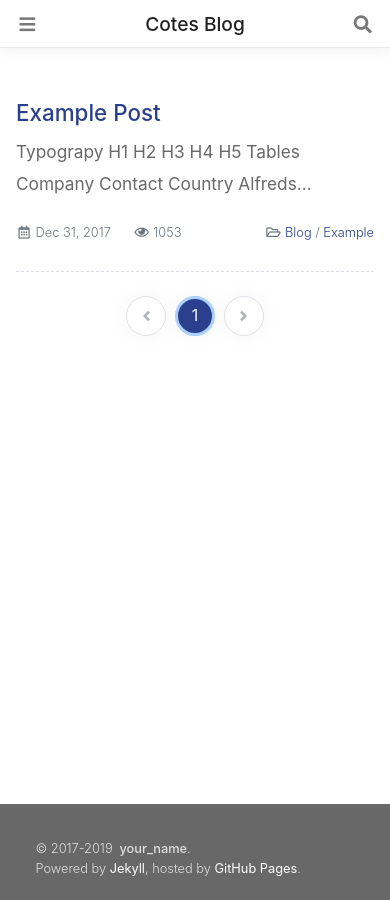
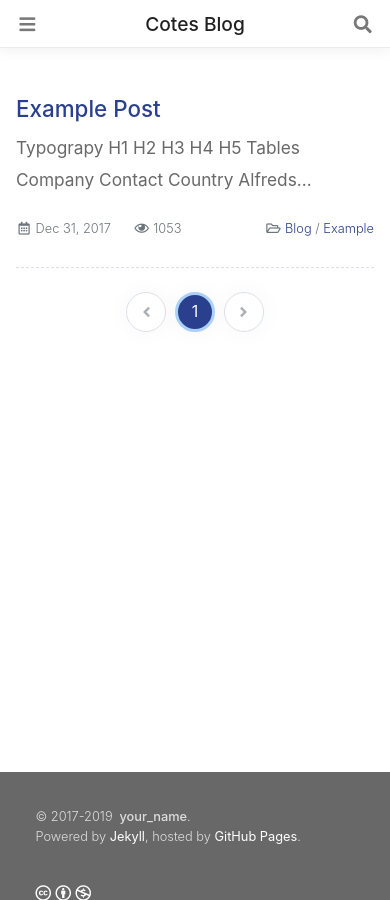
Before and after one commit to tracygu/tracygu.github.io, a Jekyll site: the page built from index.html, in a window 390 px wide and 900 px high. Built offline with Jekyll 4.4.1, drawn with Linux system fonts in a browser that asks for light colours; nearby versions of some CDN libraries; the list of posts is cut into pages by our own code; comment, search, counter and statistics services are not loaded.

Commit message:
Fixed the min-height of main block.

```diff
--- a/_layouts/home.html
+++ b/_layouts/home.html
@@ -2,7 +2,7 @@
 layout: default
 ---
 
-<div class="col-12 col-lg-11 col-xl-9 mt-3 mb-3 pt-1 pl-3 pr-3 pl-md-4 pr-md-4">
+<div class="col-12 col-lg-11 col-xl-9 pt-3 pb-3 pl-3 pr-3 pl-md-4 pr-md-4">
   <div id="post-list">
     {% for post in paginator.posts %}
     <div class="post-preview">
@@ -125,7 +125,7 @@
 
 </div> <!-- .col-12.col-sm-10 -->
 
-<div id="panel-wrap" class="col-xl-3 mt-5 mb-3 pl-0">
+<div id="panel-wrap" class="col-xl-3 pl-0">
   {% include panel.html %}
 </div>
 
--- a/_layouts/page.html
+++ b/_layouts/page.html
@@ -28,6 +28,6 @@
   </div> <!-- end .post -->
 </div><!-- end .col-12 -->
 
-<div id="panel-wrap" class="col-xl-3 mt-5 mb-3 pl-0">
+<div id="panel-wrap" class="col-xl-3 pl-0">
   {% include panel.html %}
 </div>
--- a/_layouts/post.html
+++ b/_layouts/post.html
@@ -98,7 +98,7 @@
 
 </div> <!-- end col-12.col-sm-8 -->
 
-<div id="post-panel" class="col-xl-3 mt-5 mb-3 pl-0">
+<div id="post-panel" class="col-xl-3 pl-0">
   {% include panel.html %}
 
   {% if page.toc %}
--- a/assets/css/src/main.scss
+++ b/assets/css/src/main.scss
@@ -179,7 +179,6 @@
   box-shadow: 0 4px 12px 0 rgba(0,0,0,.05);
 }
 
-
 #topbar i {
   color: #797878;
 }
@@ -277,7 +276,8 @@
 }
 
 #main>div.row>div {
-  min-height: calc(100vh - 3rem - 8rem - 4rem); /* 3rem for topbar, 8rem for footer, 4rem for topbar-down */
+  min-height: calc(100vh - 3rem - 8rem); /* 3rem for topbar, 8rem for footer */
+  margin-top: 3rem; /* same as the height of topbar */
 }
 
 #topbar.row,
@@ -292,6 +292,9 @@
   bottom: 0;
   height: 8rem; /* see the height of #main-wrap */
   background: #686868;
+  font-size: 0.8rem;
+  font-weight: 100;
+  color: #dddddd;
 }
 
 footer>div {
@@ -307,13 +310,6 @@
 
 footer>.d-flex>div {
   width: 370px;
-}
-
-footer {
-  font-size: 0.8rem;
-  font-weight: 100;
-  color: #dddddd;
-
 }
 
 footer .copyright a,
@@ -342,6 +338,7 @@
   top: 1rem;
   transition: top 0.2s ease-in-out;
   padding-right: 1.5rem;
+  margin-top: 3rem;
   margin-bottom: 6rem;
 }
 
@@ -1148,9 +1145,6 @@
     display: none;
   }
 
-  #main>div.row {
-    padding-top: 3rem; /* same as topbar height */
-  }
 }
 
 @media all and (min-width: 992px) and (max-width: 1024px) {
@@ -1222,9 +1216,17 @@
   }
 
   #topbar {
+    position: -webkit-sticky;
     position: sticky;
-    position: -webkit-sticky;
-    top: 0!important;
+    left: 0;
+  }
+
+  .topbar-up {
+    top: 0 !important;
+  }
+
+  #main>div.row>div {
+    margin-top: 0;
   }
 
   #topbar-title,
@@ -1341,10 +1343,6 @@
     padding: 0;
   }
 
-  #main>div.row>div {
-    min-height: calc(100vh - 3rem - 8rem); /* 3rem for topbar, 8rem for footer*/
-  }
-
 }
 
 
```
